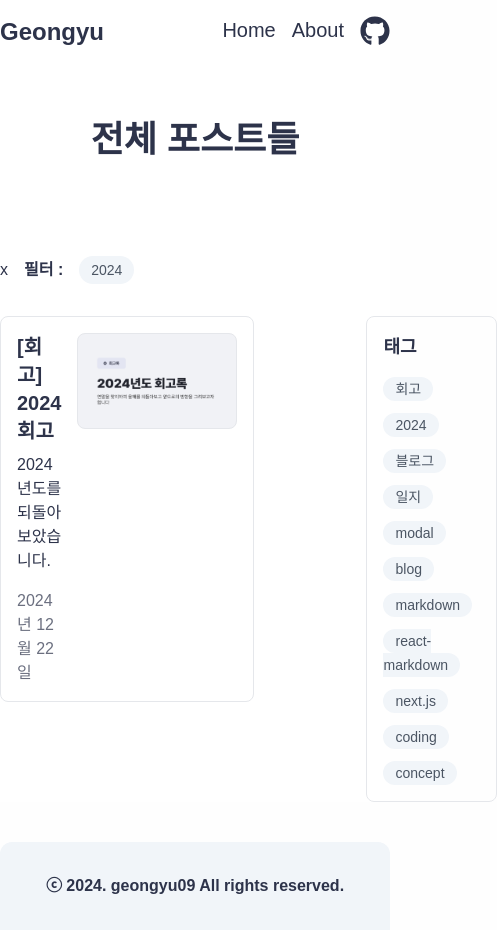
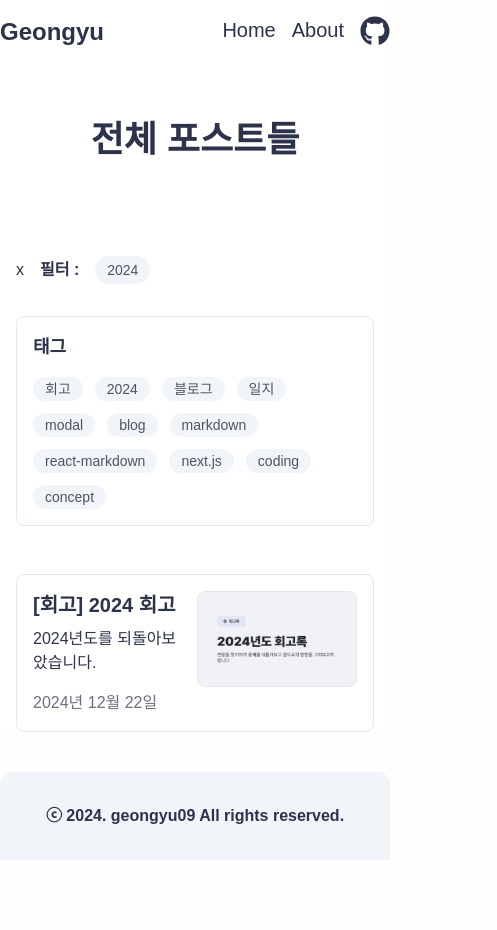
Before and after one commit to geongyu09/blog, a Next.js app: page /posts/2024 in a window 390 px wide. Shown: the whole page, 497 px wide, since content can reach past the window. After the commit the page ends 860 px from the top, so only its background shows below. Built offline with nearby package versions, Linux system fonts and the light colour scheme; a web font is replaced by a local one.

Commit message:
feat: posts 페이지를 반응형으로 변경
#15

```diff
--- a/src/app/posts/[tag]/page.tsx
+++ b/src/app/posts/[tag]/page.tsx
@@ -19,7 +19,7 @@ export default function PostFilteredPage({
 }: PostFilteredPageProps) {
   const decodedTag = decodeURIComponent(tag);
   return (
-    <Container>
+    <Container responsive="default">
       <Gap size={14} />
       <h2 className="text-4xl font-bold text-center">전체 포스트들</h2>
       <Gap size={24} />
@@ -32,12 +32,14 @@ export default function PostFilteredPage({
       <Gap size={8} />
 
       <SplitLayout
+        responsive="reverse"
+        responsiveGap="xl"
+        gap="xl"
         sidebar={
           <SideBarMenu>
             <TagsSection />
           </SideBarMenu>
         }
-        gap="xl"
       >
         <AllPostsSection filteredTag={tag} />
       </SplitLayout>
```
